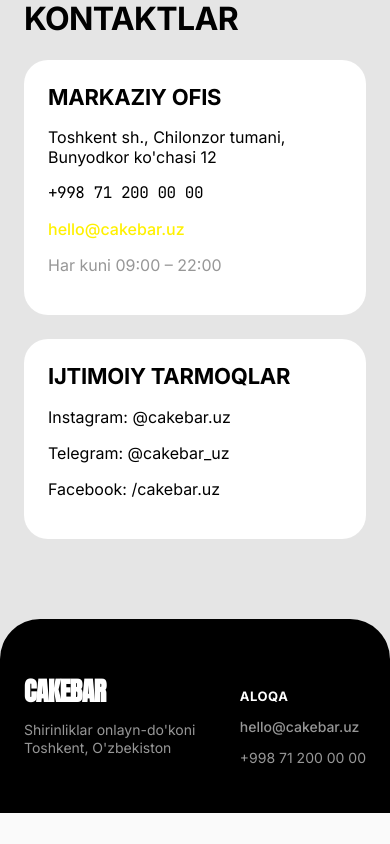
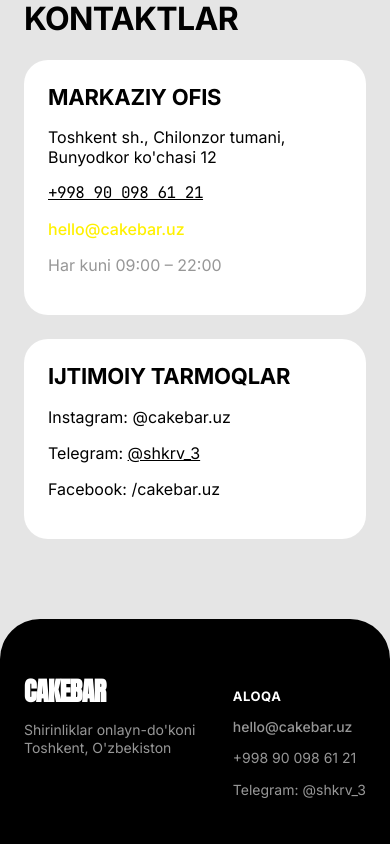
Before and after one commit to abdulazizshukurov872/cakebar, a Django app: page /contacts/ in a window 390 px wide; the page is wider, and only the part inside the window is pictured. Shown: the part 124-968 px from the top of that part. Before the commit the page ends 937 px from the top of that part, so only its background shows below. Run offline with Django 5.2, Linux system fonts and the light colour scheme; data that the repository does not hold is empty.

Commit message:
Contacts: clickable phone number and Telegram link
Co-Authored-By: Claude Opus 5.5 <noreply@anthropic.com>

```diff
--- a/templates/base.html
+++ b/templates/base.html
@@ -71,7 +71,8 @@
     <div>
       <p style="color:var(--color-paper-white);font-weight:700;text-transform:uppercase;margin-bottom:12px;font-size:13px;letter-spacing:0.04em;">{% t "contact_us" %}</p>
       <p class="footer-mail">hello@cakebar.uz</p>
-      <p>+998 71 200 00 00</p>
+      <p><a href="tel:+998900986121" style="color:inherit;">+998 90 098 61 21</a></p>
+      <p><a href="https://t.me/shkrv_3" target="_blank" rel="noopener" style="color:inherit;">Telegram: @shkrv_3</a></p>
     </div>
   </div>
 </footer>
--- a/templates/pages/contacts.html
+++ b/templates/pages/contacts.html
@@ -7,14 +7,14 @@
     <div class="card">
       <h3 class="heading-sm" style="margin-bottom:16px;">Markaziy ofis</h3>
       <p style="margin-bottom:8px;">Toshkent sh., Chilonzor tumani, Bunyodkor ko'chasi 12</p>
-      <p class="mono" style="margin-bottom:8px;">+998 71 200 00 00</p>
+      <p class="mono" style="margin-bottom:8px;"><a href="tel:+998900986121" style="color:inherit;text-decoration:underline;">+998 90 098 61 21</a></p>
       <p class="footer-mail" style="margin-bottom:8px;">hello@cakebar.uz</p>
       <p style="color:var(--color-smoke);">Har kuni 09:00 – 22:00</p>
     </div>
     <div class="card">
       <h3 class="heading-sm" style="margin-bottom:16px;">Ijtimoiy tarmoqlar</h3>
       <p style="margin-bottom:8px;">Instagram: @cakebar.uz</p>
-      <p style="margin-bottom:8px;">Telegram: @cakebar_uz</p>
+      <p style="margin-bottom:8px;">Telegram: <a href="https://t.me/shkrv_3" target="_blank" rel="noopener" style="text-decoration:underline;">@shkrv_3</a></p>
       <p>Facebook: /cakebar.uz</p>
     </div>
   </div>
```
